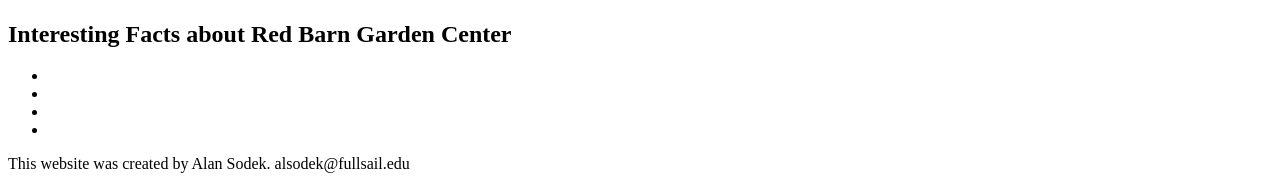
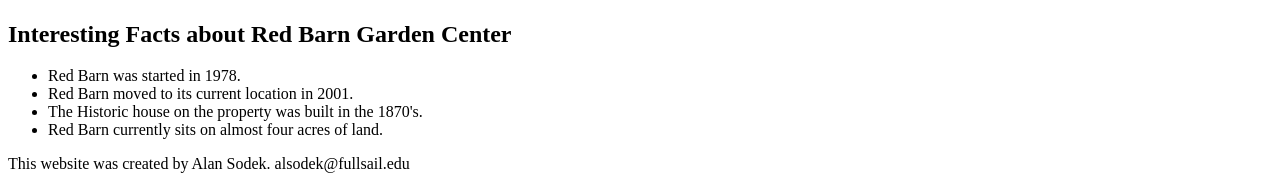
Before and after one commit to alsodek/wsd, a plain HTML site: page index.html in a window 1280 px wide. Shown: the part 1581-1770 px from the top of the page. Drawn offline with Linux system fonts and the light colour scheme.

Commit message:
added interesting facts

```diff
--- a/index.html
+++ b/index.html
@@ -80,10 +80,10 @@
  			<h2>Interesting Facts about Red Barn Garden Center</h2>
 
  			<ul>
- 				<li></li>
- 				<li></li>
- 				<li></li>
- 				<li></li>
+ 				<li>Red Barn was started in 1978.</li>
+ 				<li>Red Barn moved to its current location in 2001.</li>
+ 				<li>The Historic house on the property was built in the 1870's.</li>
+ 				<li>Red Barn currently sits on almost four acres of land.</li>
 			</ul>
 
 		</aside>
```
